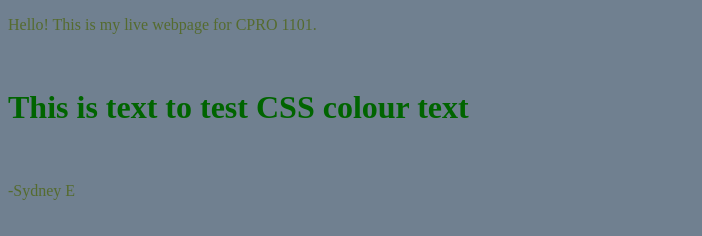
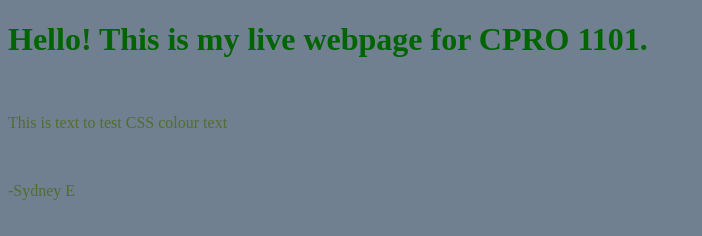
Before and after one commit to thewhoshirt/GitHub, a plain HTML site: page index.html in a window 1280 px wide. Shown: the whole page, without its empty margins (0-702 px from the left). Drawn offline with Linux system fonts and the light colour scheme.

Commit message:
text size change

```diff
--- a/index.html
+++ b/index.html
@@ -8,9 +8,9 @@
     <title>Sydney E</title>
 </head>
 <body>
-    <p>Hello! This is my live webpage for CPRO 1101.</p>
+    <h1>Hello! This is my live webpage for CPRO 1101.</h1>
     <br/>
-<h1>This is text to test CSS colour text</h1>
+    <p>This is text to test CSS colour text</p>
     <br/>
     <p>-Sydney E</p>
 
```
